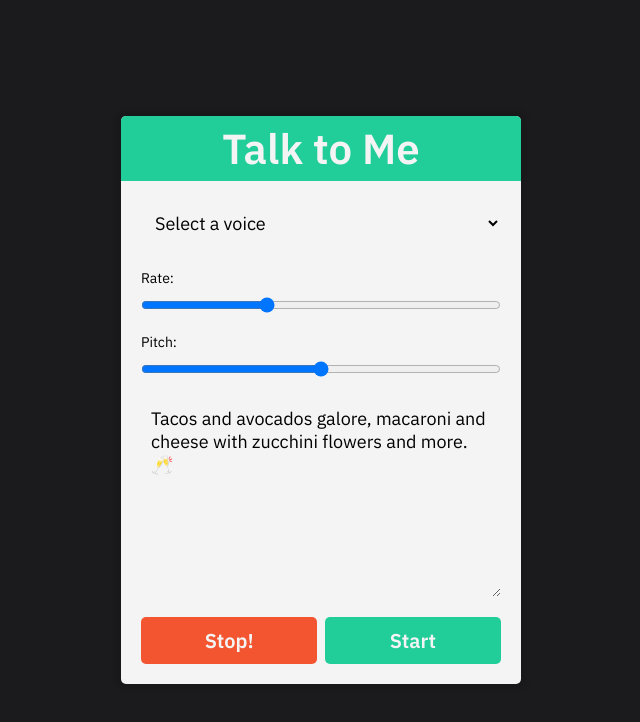
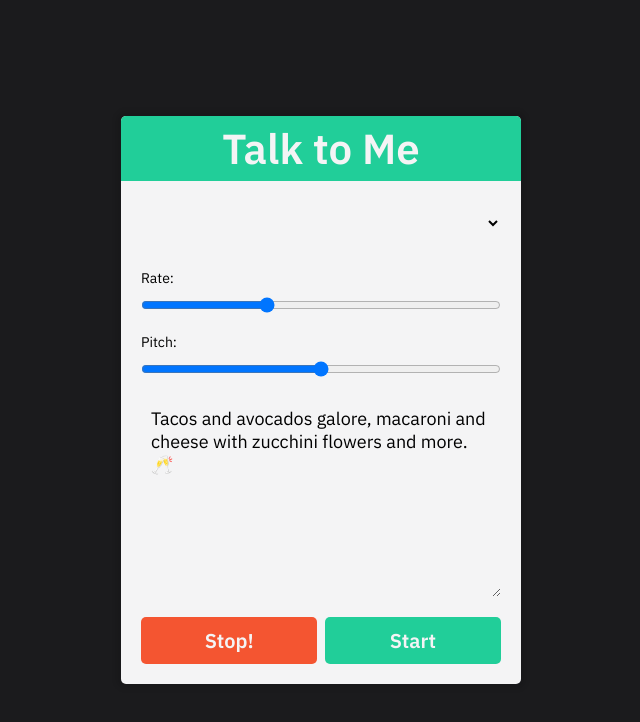
Before and after one commit to Yihwan/talk-to-me, a plain HTML site: page index.html in a window 1280 px wide. Shown: the whole page, without its empty margins (319-959 px from the left). Drawn offline with Linux system fonts and the light colour scheme.

Commit message:
minor HTML cleanup

```diff
--- a/app.js
+++ b/app.js
@@ -11,7 +11,7 @@ function populateVoices(e) {
   const voiceOptions = voices
   .filter(voice => voice.lang.includes('en'))
   .map(voice => {
-    return `<option value ="${voice.name}">${voice.name} (${voice.lang})</option>`;
+    return `<option value="${voice.name}">${voice.name} (${voice.lang})</option>`;
   }).join("");
 
   voicesDropdown.innerHTML = voiceOptions;
--- a/index.html
+++ b/index.html
@@ -12,7 +12,6 @@
     <div class="voiceinator">
       <h1>Talk to Me</h1>
       <select name="voice" id="voices">
-        <option value="">Select a voice</option>
       </select>
       <br>
       <label for="rate">Rate:</label>
```
